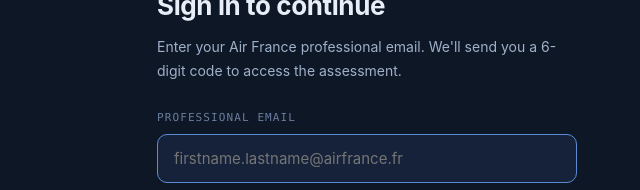
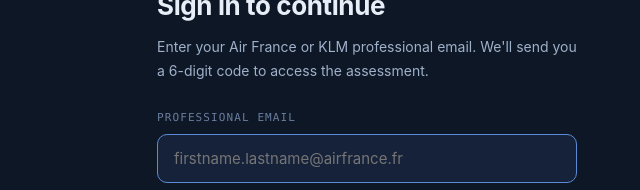
Before and after one commit to starkhal/audit-profile-assessment, a website: page index.html in a window 1280 px wide. Shown: the part 290-480 px from the top of the page, 273-913 px from the left. Drawn offline with Linux system fonts and the light colour scheme.

Commit message:
Fix auth overlay text

```diff
--- a/index.html
+++ b/index.html
@@ -260,7 +260,7 @@
     <div id="authStep1">
       <div class="auth-tag">AF KL — Cybersecurity</div>
       <h2>Sign in to continue</h2>
-      <p>Enter your Air France professional email. We'll send you a 6-digit code to access the assessment.</p>
+      <p>Enter your Air France or KLM professional email. We'll send you a 6-digit code to access the assessment.</p>
       <label class="auth-label" for="authEmail">Professional email</label>
       <input id="authEmail" class="auth-input" type="email"
              placeholder="firstname.lastname@airfrance.fr"
```
